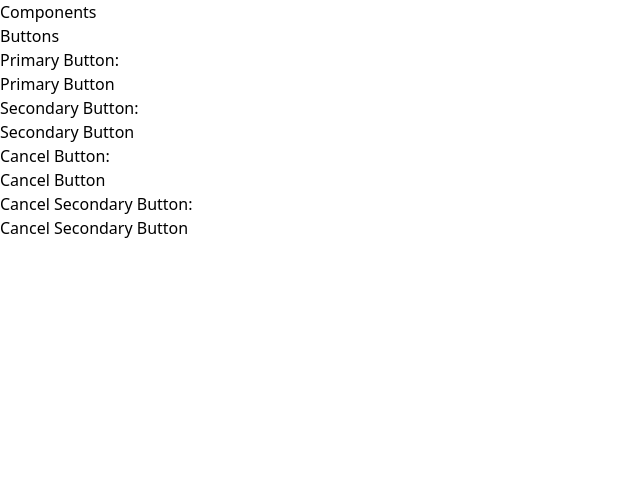
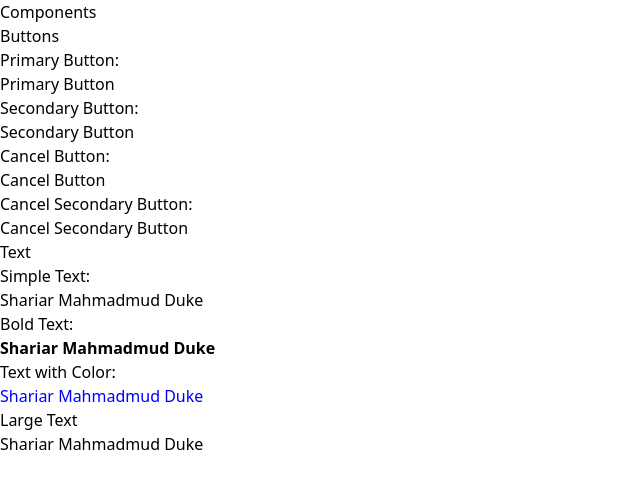
Before and after one commit to Rafidulemon/hr_mgt, a React (Vite) app: page /atoms in a window 1280 px wide. Shown: the top 488 px of the page, without its empty margins (0-640 px from the left). Built offline with nearby package versions, Linux system fonts and the light colour scheme.

Commit message:
calling text compoent in atoms file

```diff
--- a/src/pages/atoms/index.tsx
+++ b/src/pages/atoms/index.tsx
@@ -1,33 +1,66 @@
 import Button from "../../components/atoms/buttons/Button";
 import { Card } from "../../components/atoms/frame/Card";
+import Text from "../../components/atoms/Text/Text";
 
 function Atoms() {
   return (
-    <div className="flex flex-col w-full h-screen p-10 bg-[#ECECEC]">
+    <div className="flex flex-col w-full p-10 bg-[#ECECEC]">
       <div className="flex flex-row w-full justify-center items-center text-[30px] font-extrabold">
         <h1 className="text-center mb-6">Components</h1>
       </div>
       <Card className="h-[300px] p-6 gap-2 grid grid-cols-2">
         <span className="col-span-2 text-[24px] font-bold">Buttons</span>
-        <line className="col-span-2 w-full border-b border-black mb-6"/>
+        <line className="col-span-2 w-full border-b border-black mb-6" />
         <div className="col-span-1 flex flex-col gap-1 text-black text-[18px]">
           <h3>Primary Button:</h3>
-          <Button theme="primary" className="w-[250px] text-[16px]">Primary Button</Button>
+          <Button theme="primary" className="w-[250px] text-[16px]">
+            Primary Button
+          </Button>
         </div>
 
         <div className="col-span-1 flex flex-col gap-1 text-black text-[18px]">
           <h3>Secondary Button:</h3>
-          <Button theme="secondary" className="w-[250px] text-[16px]">Secondary Button</Button>
+          <Button theme="secondary" className="w-[250px] text-[16px]">
+            Secondary Button
+          </Button>
         </div>
 
         <div className="flex flex-col gap-1 text-black text-[18px]">
           <h3>Cancel Button:</h3>
-          <Button theme="cancel" className="w-[250px] text-[16px]">Cancel Button</Button>
+          <Button theme="cancel" className="w-[250px] text-[16px]">
+            Cancel Button
+          </Button>
         </div>
 
         <div className="flex flex-col gap-1 text-black text-[18px]">
           <h3>Cancel Secondary Button:</h3>
-          <Button theme="cancel-secondary" className="w-[250px] text-[16px]">Cancel Secondary Button</Button>
+          <Button theme="cancel-secondary" className="w-[250px] text-[16px]">
+            Cancel Secondary Button
+          </Button>
+        </div>
+      </Card>
+
+      <Card className="h-[300px] p-6 gap-2 grid grid-cols-2 mt-4">
+        <span className="col-span-2 text-[24px] font-bold">Text</span>
+        <line className="col-span-2 w-full border-b border-black mb-6" />
+        <div className="col-span-1 flex flex-col gap-1 text-black text-[18px]">
+          <h3>Simple Text:</h3>
+          <Text text="Shariar Mahmadmud Duke" />
+        </div>
+
+        <div className="col-span-1 flex flex-col gap-1 text-black text-[18px]">
+          <h3>Bold Text:</h3>
+          <Text text="Shariar Mahmadmud Duke" isBold />
+        </div>
+
+        <div className="flex flex-col gap-1 text-black text-[18px]">
+          <h3>Text with Color:</h3>
+          <Text text="Shariar Mahmadmud Duke" color="blue" />
+        </div>
+
+        <div className="flex flex-col gap-1 text-black text-[18px] ">
+          <h3> Large Text </h3>
+          <Text text="Shariar Mahmadmud Duke" className="text-[24px]" />
         </div>
       </Card>
     </div>
```
